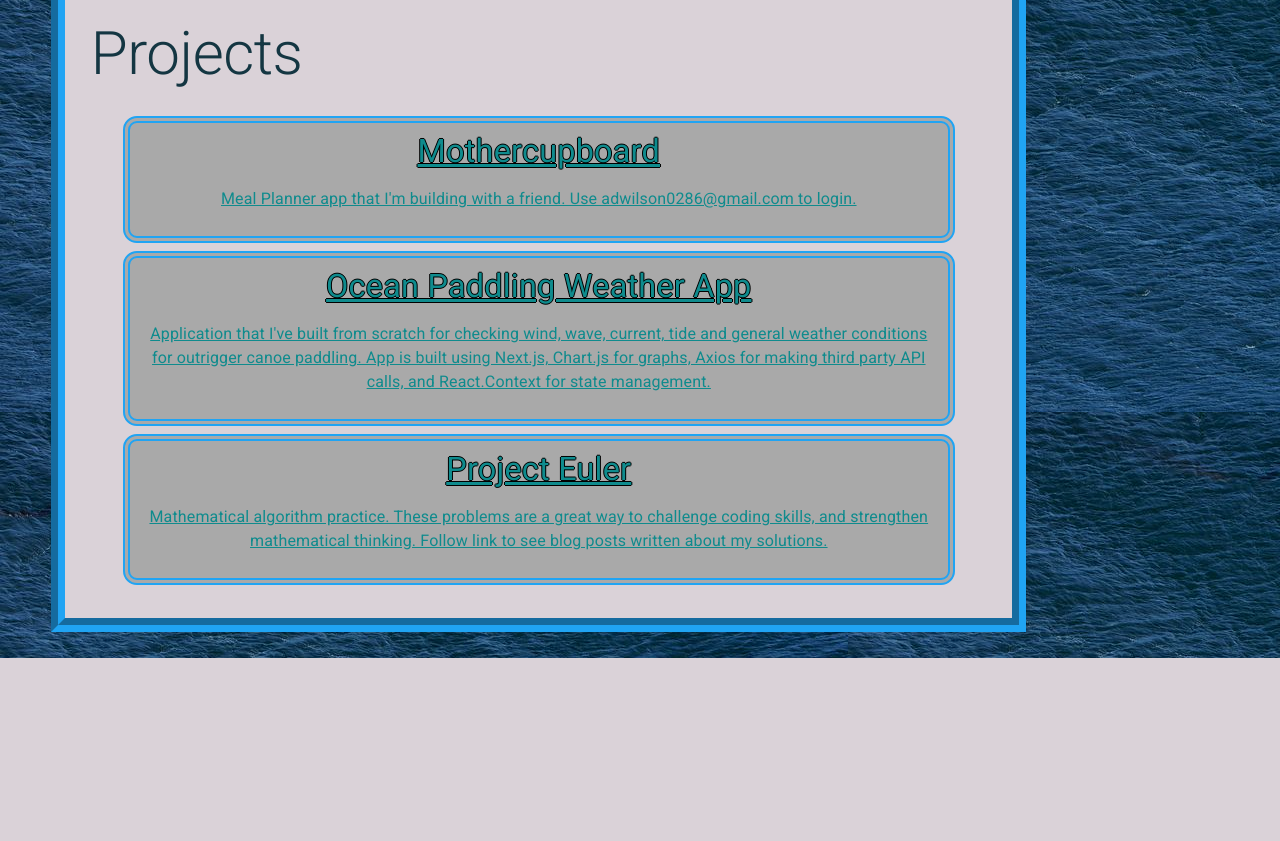
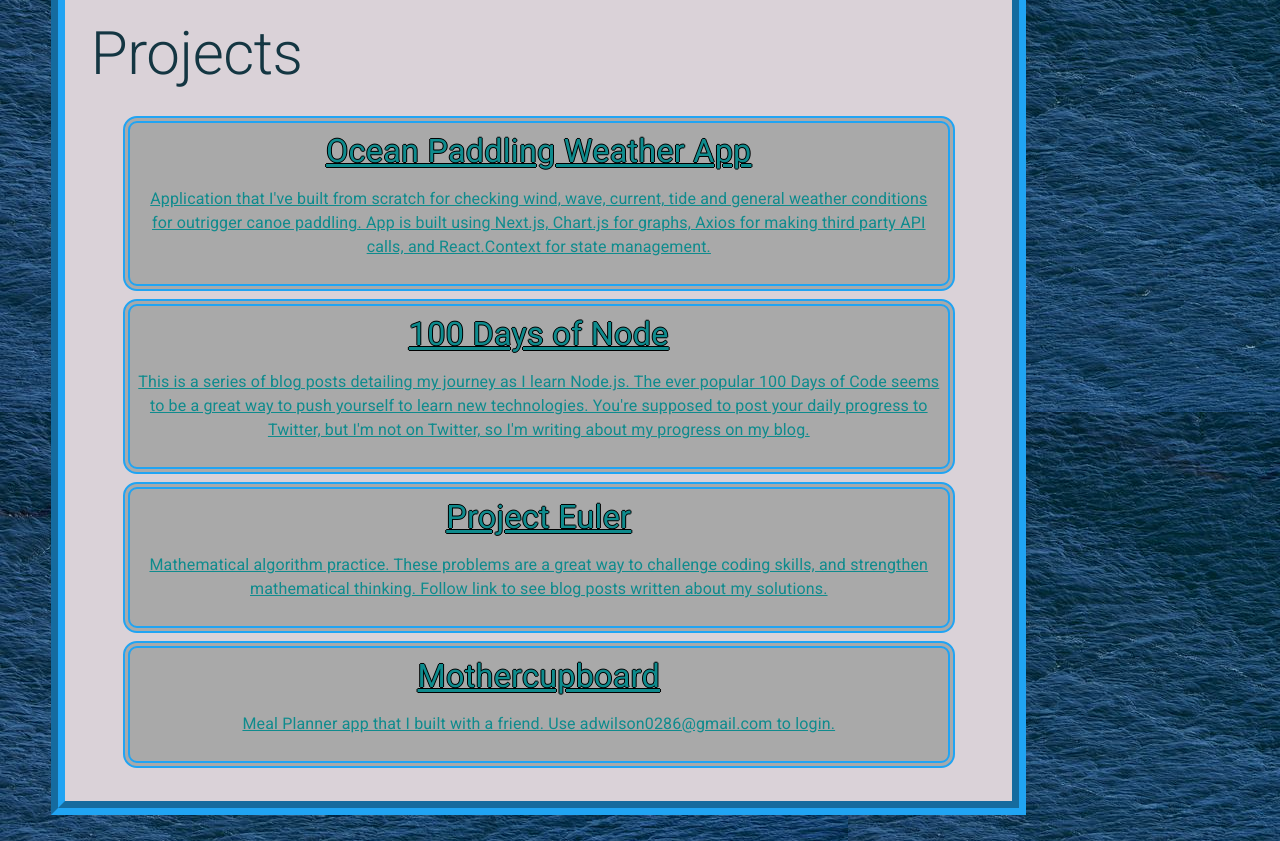
Before and after one commit to Dillweed5446/pdill.dev, a Next.js app in the folder pdill.dev/: page / in a window 1280 px wide. Shown: the part 1280-2121 px from the top of the page. Before the commit the page ends 1938 px from the top, so only its background shows below. Built offline with nearby package versions, Linux system fonts and the light colour scheme.

Commit message:
:art: Add 100 Days of Node link

```diff
--- a/pdill.dev/pages/index.js
+++ b/pdill.dev/pages/index.js
@@ -117,20 +117,22 @@ export default function Home () {
             <Grid
               item xs
             >
-              <a href="https://mothercupboard.com" className="card" target="_blank" rel="noopener noreferrer">
-                <Typography variant="h4" style={{ textShadow: '-1px 0 black, 0 1px black, 1px 0 black, 0 -1px black' }}>Mothercupboard</Typography>
+              <a href="/paddleWrapper" className="card">
+                <Typography variant="h4" style={{ textShadow: '-1px 0 black, 0 1px black, 1px 0 black, 0 -1px black' }}>Ocean Paddling Weather App</Typography>
                 <Typography variant="body1" color="secondary"
-                >Meal Planner app that I&apos;m building with a friend. Use adwilson0286@gmail.com to login.</Typography>
+                >Application that I&apos;ve built from scratch for checking wind, wave, current, tide and general weather conditions for outrigger canoe paddling.
+                App is built using Next.js, Chart.js for graphs, Axios for making third party API calls, and React.Context for state management.</Typography>
               </a>
             </Grid>
             <Grid
               item xs
             >
-              <a href="/paddleWrapper" className="card">
-                <Typography variant="h4" style={{ textShadow: '-1px 0 black, 0 1px black, 1px 0 black, 0 -1px black' }}>Ocean Paddling Weather App</Typography>
+              <a href="https://pauldill.dev/?p=93" className="card" target="_blank" rel="noopener noreferrer">
+                <Typography variant="h4" style={{ textShadow: '-1px 0 black, 0 1px black, 1px 0 black, 0 -1px black' }}>100 Days of Node</Typography>
                 <Typography variant="body1" color="secondary"
-                >Application that I&apos;ve built from scratch for checking wind, wave, current, tide and general weather conditions for outrigger canoe paddling.
-                App is built using Next.js, Chart.js for graphs, Axios for making third party API calls, and React.Context for state management.</Typography>
+                >This is a series of blog posts detailing my journey as I learn Node.js.  The ever popular 100 Days of Code seems to be a great way to push
+                yourself to learn new technologies.  You&apos;re supposed to post your daily progress to Twitter, but I&apos;m not on Twitter, so I&apos;m writing about my
+                progress on my blog.</Typography>
               </a>
             </Grid>
             <Grid
@@ -143,6 +145,15 @@ export default function Home () {
                 Follow link to see blog posts written about my solutions.</Typography>
               </a>
             </Grid>
+            <Grid
+              item xs
+            >
+              <a href="https://mothercupboard.com" className="card" target="_blank" rel="noopener noreferrer">
+                <Typography variant="h4" style={{ textShadow: '-1px 0 black, 0 1px black, 1px 0 black, 0 -1px black' }}>Mothercupboard</Typography>
+                <Typography variant="body1" color="secondary"
+                >Meal Planner app that I built with a friend. Use adwilson0286@gmail.com to login.</Typography>
+              </a>
+            </Grid>
           </Container>
         </BoxModel>
       </main>
```
